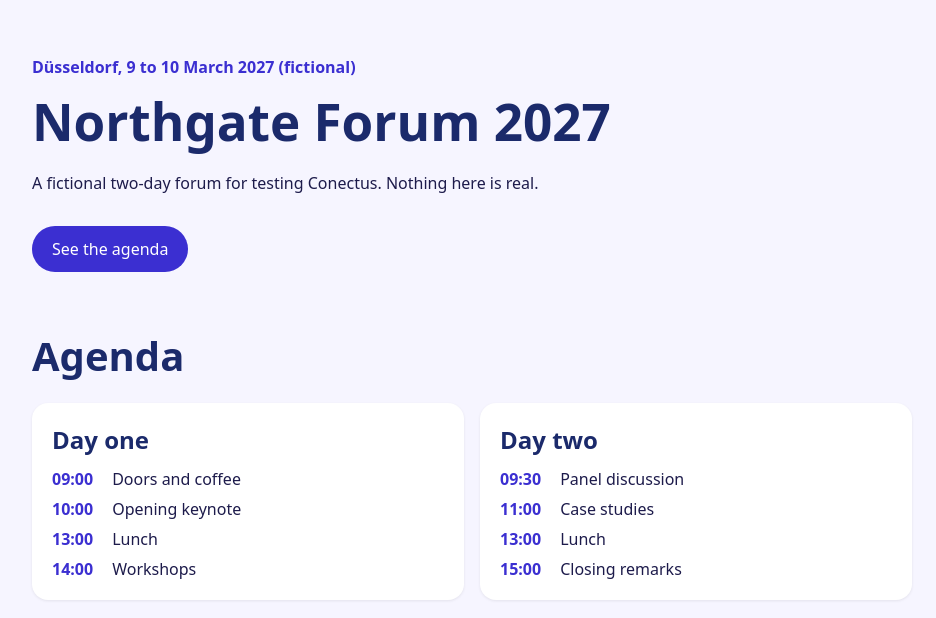
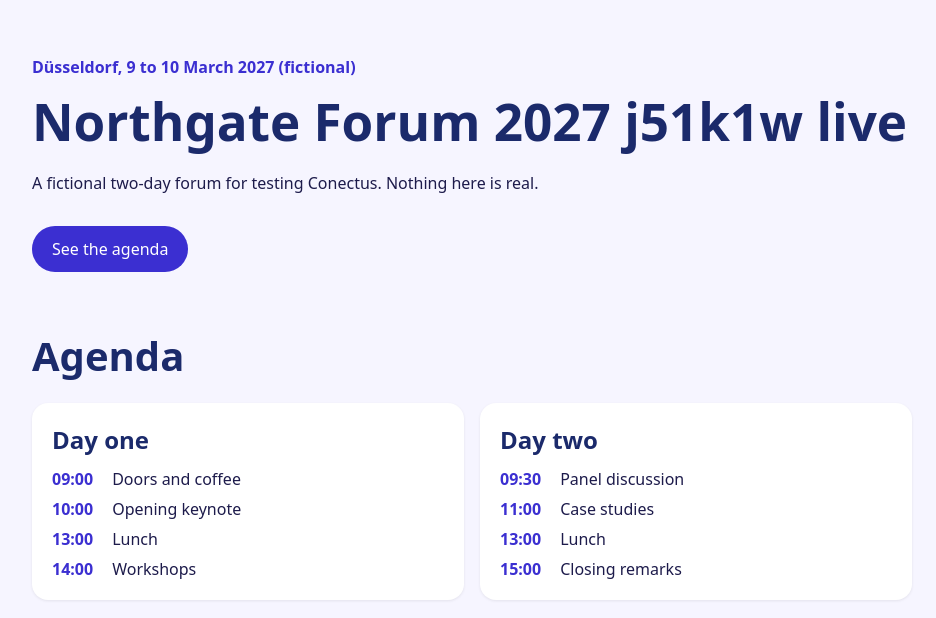
Before and after one commit to codemasterbrown7/conectus-wendy-test-site, a website built with Vite: page index.html in a window 1280 px wide. Shown: the whole page, without its empty margins (168-1104 px from the left). Built offline with nearby package versions, Linux system fonts and the light colour scheme.

Commit message:
Home page heading: Northgate Forum 2027 j51k1w live
Changes the main heading on the home page from "Northgate Forum 2027" to "Northgate Forum 2027 j51k1w live". Nothing else on the page changes.

Prepared and previewed with Wendy in Conectus; approved by the organiser.

```diff
--- a/index.html
+++ b/index.html
@@ -10,7 +10,7 @@
     <main>
       <section class="hero">
         <p class="eyebrow">Düsseldorf, 9 to 10 March 2027 (fictional)</p>
-        <h1>Northgate Forum 2027</h1>
+        <h1>Northgate Forum 2027 j51k1w live</h1>
         <p>A fictional two-day forum for testing Conectus. Nothing here is real.</p>
         <a class="cta" href="#agenda">See the agenda</a>
       </section>
```
